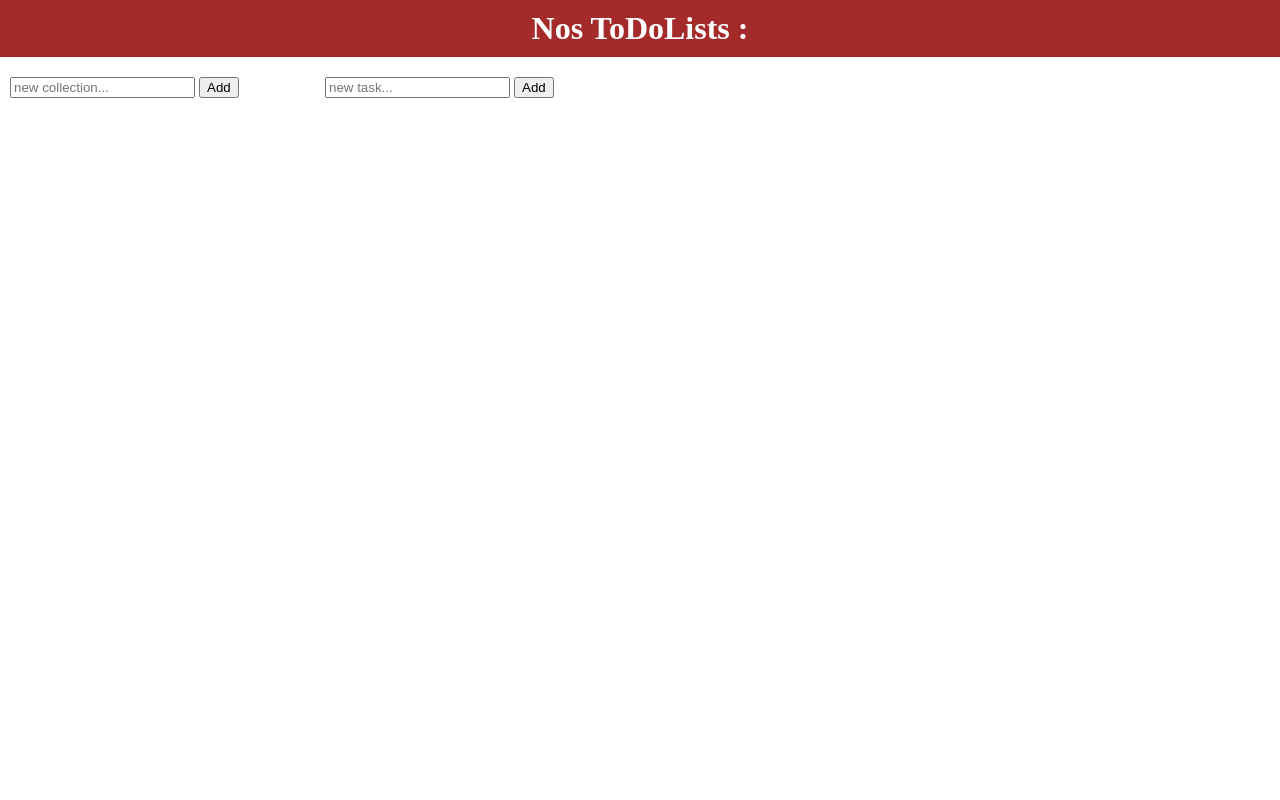
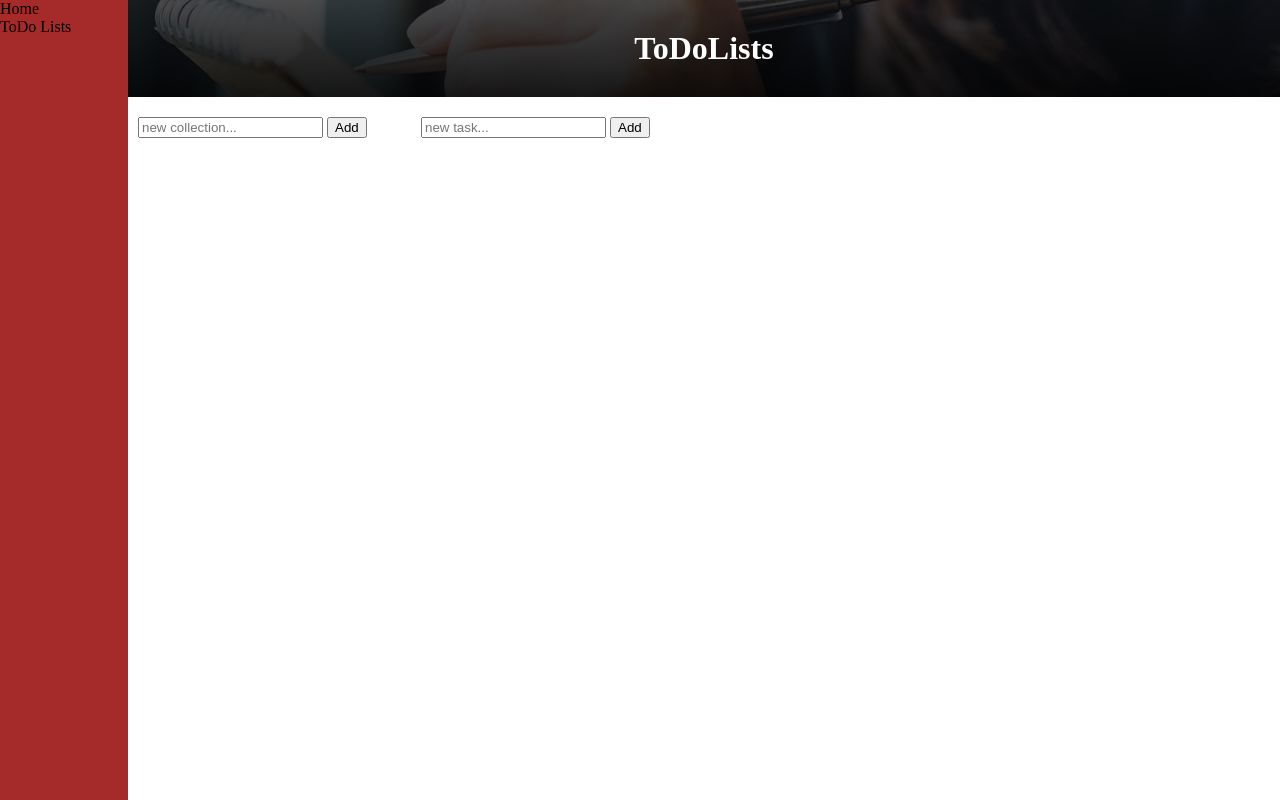
Before and after one commit to gralito/homeHelperWeb, a Django app: template todolist/templates/todolist/index.html in a window 1280 px wide. Run offline with Django 3.2, Linux system fonts and the light colour scheme; the template is opened without the code that fills it, so the values that code supplies are empty.

Commit message:
navbar & todolist title

```diff
--- a/homehelper/settings.py
+++ b/homehelper/settings.py
@@ -116,3 +116,6 @@ USE_TZ = True
 # https://docs.djangoproject.com/en/6.0/howto/static-files/
 
 STATIC_URL = 'static/'
+STATICFILES_DIRS = [
+    BASE_DIR / "static"
+]
--- /dev/null
+++ b/static/css/style.css
@@ -0,0 +1,22 @@
+/* HOME PAGE & NAVBAR */
+
+/* NAVBAR */
+.home-nav {
+    background: brown;
+    display: inline-block;
+    width: 10%;
+    height: 100%;
+    position: fixed;
+    overflow: auto;
+    padding: 0;
+    margin: 0;
+}
+.home-m-0 {
+    margin: 0px;
+}
+
+/* MAIN CONTENT */
+.home-content {
+    width: 90%;
+    float: right;
+}
--- a/templates/base.html
+++ b/templates/base.html
@@ -6,12 +6,19 @@
     <meta name="viewport" content="width=device-width, initial-scale=1.0">
     <title>HomeHelper</title>
     <link rel="stylesheet" href="{% static 'todolist/css/style.css' %}">
+    <link rel="stylesheet" href="{% static '/css/style.css' %}">
     <script src="https://cdn.jsdelivr.net/npm/htmx.org@2.0.8/dist/htmx.min.js" integrity="sha384-/TgkGk7p307TH7EXJDuUlgG3Ce1UVolAOFopFekQkkXihi5u/6OCvVKyz1W+idaz" crossorigin="anonymous"></script>
 </head>
 <body>
+    <ul class="home-nav">
+        <li class="home-m-0">Home</li>
+        <li class="home-m-0">ToDo Lists</li>
+    </ul>
 
-    {% block content %}
-    {% endblock %}
+    <div class="home-content">
+        {% block content %}
+        {% endblock %}
+    </div>
 
     <!-- JAVASCRIPT -->
     <script src="{% static 'todolist/js/tools.js' %}"></script>
--- a/todolist/static/todolist/css/style.css
+++ b/todolist/static/todolist/css/style.css
@@ -3,13 +3,17 @@ body {
     margin: 0;
 }
 
-h1 {
+/* TITLE BAR */
+.todolist-title {
     margin: 0;
-    padding-top: 10px;
-    padding-bottom: 10px;
-    background-color: brown;
+    padding-top: 30px;
+    padding-bottom: 30px;
+    text-align: center;
+    background: linear-gradient(rgba(0, 0, 0, 0.7), rgba(0, 0, 0, 0.9)), url('../img/totdolist-title-background.jpg') no-repeat center center/cover;
+}
+.todolist-title h1 {
     color: white;
-    text-align: center;
+    margin: 0px;
 }
 
 .main-content {
--- a/todolist/templates/todolist/index.html
+++ b/todolist/templates/todolist/index.html
@@ -1,7 +1,10 @@
 {% extends 'base.html' %}
 
 {% block content %}
-    <h1>Nos ToDoLists :</h1>
+    <!-- TITLE BAR -->
+    <div class="todolist-title">
+        <h1>ToDoLists</h1>
+    </div>
 
     <div class="main-content">
         <!-- COLLECTIONS -->
```
Also changed, not shown: todolist/static/todolist/img/totdolist-title-background.jpg (added).
